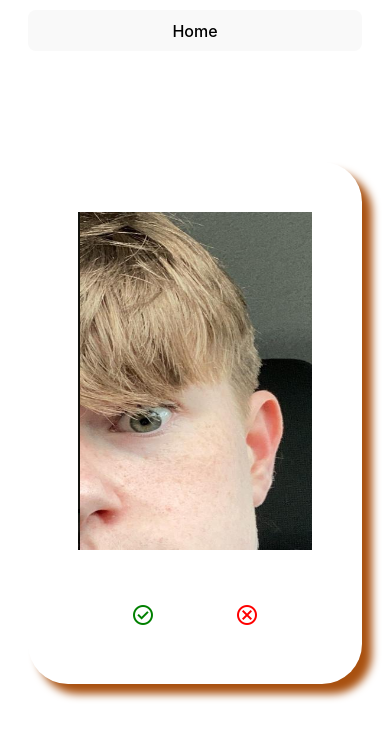
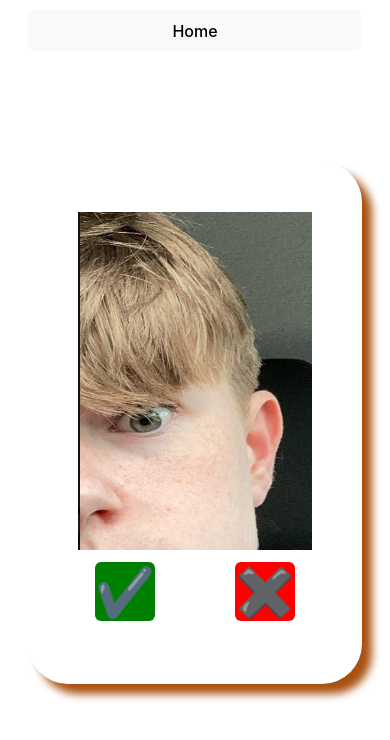
Before and after one commit to seabass6969/ewbster_photogallery, a SvelteKit app: page /tinder in a window 390 px wide. Shown: the top 740 px of the page. Built offline with nearby package versions, Linux system fonts and the light colour scheme.

Commit message:
dragging holy cow. Desktop only! mobile: ? Soon Literially

```diff
--- a/src/routes/tinder/+page.svelte
+++ b/src/routes/tinder/+page.svelte
@@ -5,28 +5,93 @@
 	import { OpenDialog } from "$lib/DialogUtils";
 	import { alertType } from "$lib/T";
 	let random_image_url = getRandom_image_url();
-    let visblity = true
+	let visblity = true;
+    let cards:HTMLDivElement
 	const yes = async () => {
-        visblity = false
-        await sleep(500)
-        random_image_url = getRandom_image_url()
-        visblity = true
+		visblity = false;
+		await sleep(500);
+		random_image_url = getRandom_image_url();
+		visblity = true;
+	};
+	const no = () => {
+		OpenDialog("No", alertType.simple);
+	};
+	let mousedraging = false;
+	let clientX = 0;
+	let startingX = 0;
+	let previousX = 0;
+	let degree_changing = 0
+	const mousedowns = (ev: MouseEvent) => {
+		if(clientWidth >= 600){
+			if(previousX == 0)previousX= ev.clientX
+			if (previousX!= ev.clientX){
+				mousedraging = true;
+				console.log(clientWidth / 5)
+				startingX = ev.clientX - (clientWidth / 5)
+				console.log("Mouse down");
 			}
-    const no = () => {
-        OpenDialog("No", alertType.simple)
 		}
+	};
+	const mousemoves = (ev: MouseEvent) => {
+		if (mousedraging == true) {
+			clientX = (cards.offsetTop - (startingX - ev.clientX));
+			degree_changing = - ((startingX - ev.clientX) / 50)
+			console.log(degree_changing);
+			if(degree_changing < -9){
+				yes()
+				mousedraging = false
+				degree_changing = 0
+			}else if(degree_changing > 25){
+				no()
+				mousedraging = false
+				degree_changing = 0
+			}
+		}
+	};
+	const mouseups = (ev: MouseEvent) => {
+		mousedraging = false;
+		console.log("Mouse ups");
+		degree_changing = 0
+		previousX = ev.clientX
+	};
+	let clientWidth:number = 0
 </script>
 
+	<svelte:body
+		on:mousedown={mousedowns}
+		on:mousemove={mousemoves}
+		on:mouseup={mouseups}
+	/>
+<svelte:window bind:innerWidth={clientWidth}/>
 <div class="content">
-    <button on:click={() => {location.href = "/"}}>Home</button>
+	<button
+		on:click={() => {
+			location.href = "/";
+		}}>Home</button
+	>
 	{#key random_image_url}
 		{#if visblity == true}
-	<div class="cards" out:fly={{x: 200, y: 100, duration:700}} in:fly={{x: -200, y: -100, duration:1000}}>
-		<img class="image" src={random_image_url} alt="" />
+			<div
+				class="cards"
+				class:dragging={mousedraging}
+				style="left: {clientX}px; transform: rotate({degree_changing}deg);"
+				out:fly={{ x: -200, y: 100, duration: 700 }}
+				in:fly={{ x: 0, y: -100, duration: 1000 }}
+                bind:this={cards}
+			>
+				<img
+					class="image"
+					src={random_image_url}
+					alt=""
+					draggable="false"
+				/>
 				<div class="buttoncontainer">
-            <button class="yes" on:click={yes}><span class="material-symbols-outlined">check_circle</span></button>
-            <button class="no" on:click={no} ><span class="material-symbols-outlined">cancel</span></button>
-
+					<button class="yes" on:click={yes}
+						>✔️</button
+					>
+					<button class="no" on:click={no}
+						>✖️</button
+					>
 				</div>
 			</div>
 		{/if}
@@ -45,22 +110,23 @@
 		padding: 50px;
 		grid-template-rows: 80% 20%;
 		animation: changingDropShadowColor infinite 6s ease-in-out;
-        @media (max-width: 600px){
+		user-select: none;
+		@media (max-width: 600px) {
 			width: 60vw;
 			height: 50vh;
 		}
 	}
 	@keyframes changingDropShadowColor {
-        0%{
+		0% {
 			filter: drop-shadow(10px 10px 4px #3fcf12);
 		}
-        40%{
+		40% {
 			filter: drop-shadow(10px 10px 4px #d31b0e);
 		}
-        80%{
+		80% {
 			filter: drop-shadow(10px 10px 4px #4444dd);
 		}
-        100%{
+		100% {
 			filter: drop-shadow(10px 10px 4px #3fcf12);
 		}
 	}
@@ -75,39 +141,42 @@
 	.image {
 		width: 80%;
 		height: 100%;
-        @media (max-width: 600px){
+		@media (max-width: 600px) {
 			width: 100%;
 			height: 100%;
 		}
 	}
 	.yes {
 		color: green;
-border-radius: 0px;
+		border-radius: 6px;
 		border: transparent;
 		padding: 0;
-  font-size: 1em;
+		font-size: 0.5em;
 		font-weight: 500;
 		font-family: inherit;
-  background-color: transparent;
+		background-color: green;
 		cursor: pointer;
 		transition: border-color 0.25s;
 	}
 	.no {
 		color: red;
-border-radius: 0px;
+		border-radius: 6px;
 		border: transparent;
 		padding: 0;
-  font-size: 1em;
+		font-size: 0.5em;
 		font-weight: 500;
 		font-family: inherit;
-  background-color: transparent;
+		background-color: red;
 		cursor: pointer;
 		transition: border-color 0.25s;
 	}
-    .buttoncontainer{
+	.buttoncontainer {
 		font-size: 6rem;
 		display: grid;
 		grid-template-columns: auto auto;
 		column-gap: 80px;
 	}
+	.dragging {
+		position: absolute;
+	}
 </style>
```
Also changed, not shown: src/routes/+page.svelte (+1 -18 lines). Lines whose indentation alone changed are shown as unchanged.
